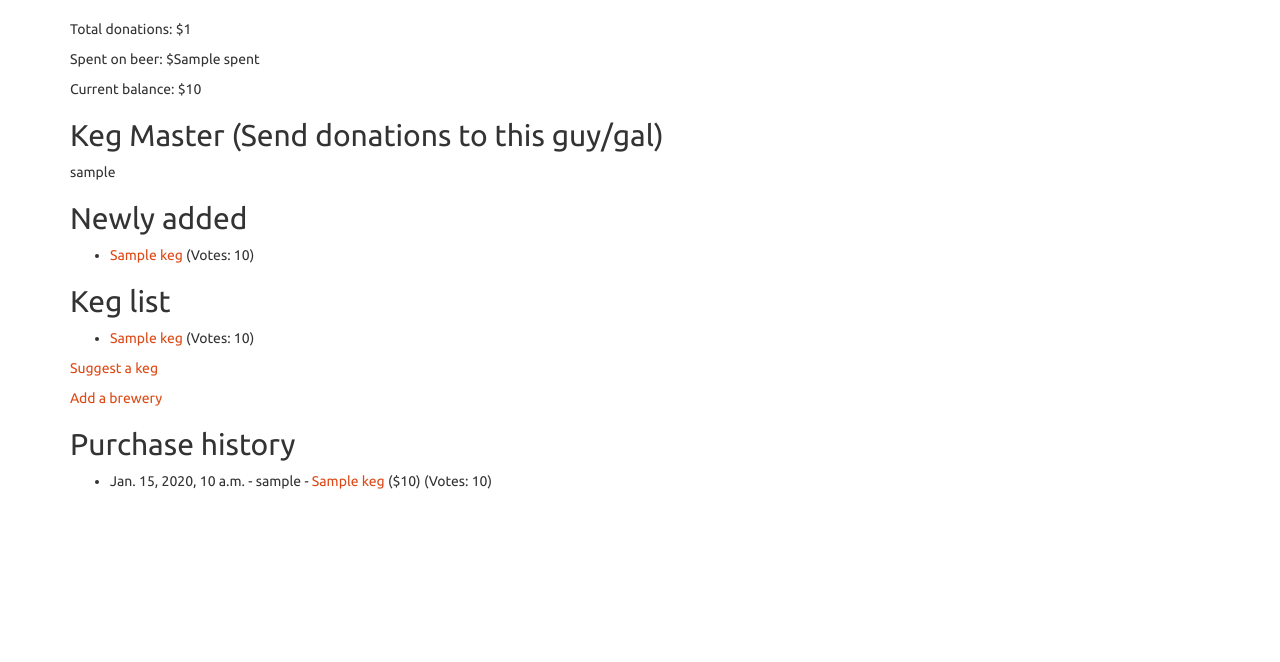
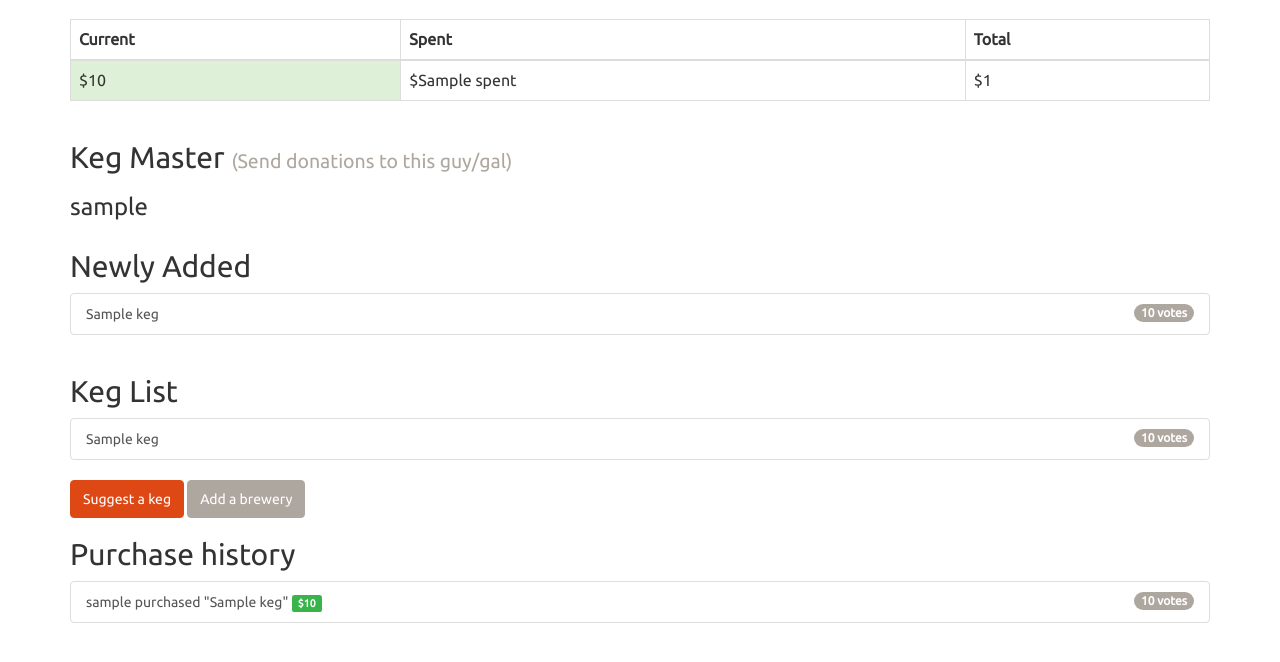
Before and after one commit to cibyr/kegstarter, a Django app: template main/templates/index.html in a window 1280 px wide. Shown: the part 51-713 px from the top of the page. Run offline with Django 3.2, Linux system fonts and the light colour scheme; the template is opened without the code that fills it: most values are stand-ins (such as "Sample title", 1, 10 or a date in 2020); parts of the project's set-up code (start-up, migrations or seed data) failed here and were passed over; some libraries are stand-ins or nearby versions.

Commit message:
Bootstrapped index.html

```diff
--- a/main/templates/index.html
+++ b/main/templates/index.html
@@ -2,46 +2,83 @@
 
 {% block content %}
 
-<p>Total donations: ${{ total_donations }}</p>
-<p>Spent on beer: ${{ spent }}</p>
-<p>Current balance: ${{ balance }}</p>
+<table class="table table-bordered">
+    <thead>
+        <tr>
+            <th>Current</th>
+            <th>Spent</th>
+            <th>Total</th>
+        </tr>
+    </thead>
+    <tr>
+        <td class="{% if balance > 0 %}success{% else %}danger{% endif %}">${{ balance }}</td>
+        <td>${{ spent }}</td>
+        <td>${{ total_donations }}</td>
+    </tr>
+</table>
 
-<h2>Keg Master (Send donations to this guy/gal)</h2>
+<div class="row">
+    <div class="col-md-12">
+        <h2>Keg Master <small>(Send donations to this guy/gal)</small></h2>
         {% if current_kegmaster %}
-<p>{{ current_kegmaster.user.username }}</p>
+            <h3>{{ current_kegmaster.user.username }}</h3>
             {% if user == current_kegmaster.user %}
-<p><a href="{% url 'accept_donation' %}">Accept new donations</a></p>
+                <a href="{% url 'accept_donation' %}" class="btn btn-primary">Accept new donations</a>
             {% endif %}
         {% else %}
             <p><strong>There is no current keg-master!</strong></p>
         {% endif %}
+    </div>
+</div>
 
-<h2>Newly added</h2>
-<ul>
+<div class="row">
+    <div class="col-md-12">
+        <h2>Newly Added</h2>
+        <ul class="list-group">
         {% for keg in kegs %}
-    <li><a href="{{ keg.get_absolute_url }}">{{ keg }}</a> (Votes: {{ keg.votes }})</li>
+            <a href="{{ keg.get_absolute_url }}" class="list-group-item">
+                {{ keg }}
+                <span class="badge">{{ keg.votes }} votes</span>
+            </a>
+        {% endfor %}
+        </ul>
+    </div>
+</div>
+
+<div class="row">
+    <div class="col-md-12">
+        <h2>Keg List</h2>
+        <ul class="list-group">
+        {% for keg in winning_kegs %}
+            <a href="{{ keg.get_absolute_url }}"  class="list-group-item">
+                {{ keg }}
+                <span class="badge">{{ keg.votes }} votes</span>
+            </a>
         {% endfor %}
         </ul>
 
-<h2>Keg list</h2>
-<ul>
-{% for keg in winning_kegs %}
-    <li><a href="{{ keg.get_absolute_url }}">{{ keg }}</a> (Votes: {{ keg.votes }})</li>
-{% endfor %}
-</ul>
+        <a href="/keg/create/" class="btn btn-primary">Suggest a keg</a>
+        <a href="/brewery/create/" class="btn btn-default">Add a brewery</a>
+    </div>
+</div>
 
-<p><a href="/keg/create/">Suggest a keg</a></p>
-<p><a href="/brewery/create/">Add a brewery</a></p>
-
+<div class="row">
+    <div class="col-md-12">
         <h2>Purchase history</h2>
         {% if purchase_history.count == 0 %}
             <p>All dry.  Go vote, and buy some kegs!</p>
         {% else %}
-<ul>
+            <ul class="list-group">
             {% for purchase in purchase_history %}
-    <li>{{ purchase.timestamp }} - {{ purchase.user.username }} - <a href="{{ purchase.keg.get_absolute_url }}">{{ purchase.keg }}</a> (${{ purchase.keg.price }}) (Votes: {{ purchase.keg.votes }})</li></li>
+                <a href="{{ purchase.keg.get_absolute_url }}" class="list-group-item">
+                    {{ purchase.user.username }} purchased "{{ purchase.keg }}"
+                    <span class="label label-success">${{ purchase.keg.price }}</span>
+                    <span class="badge">{{ purchase.keg.votes }} votes</span>
+                </a>
             {% endfor %}
             </ul>
         {% endif %}
+    </div>
+</div>
 
 {% endblock %}
```
Lines whose indentation alone changed are shown as unchanged.
